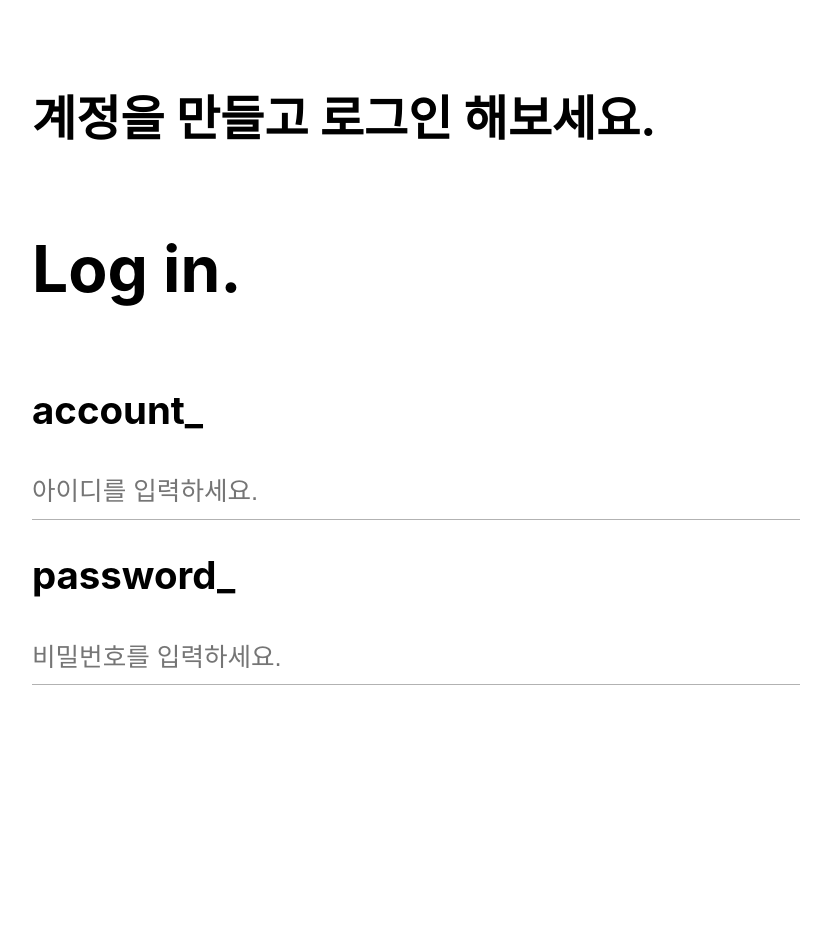
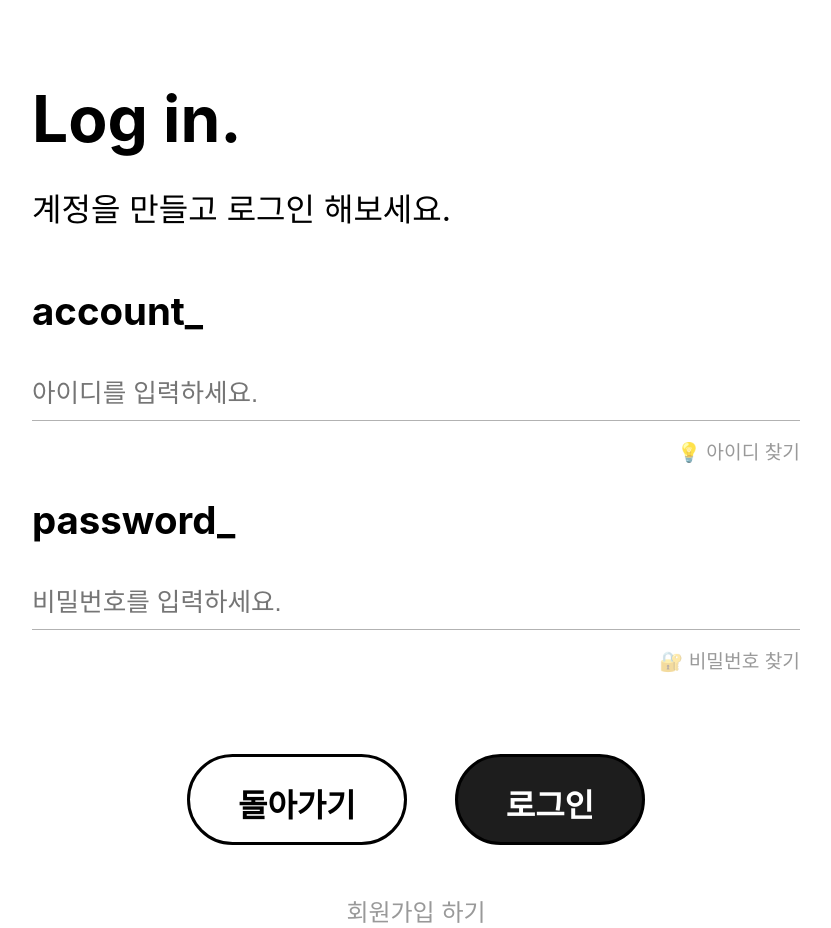
Before and after one commit to Ster-Kang/mywebpage, a React (Create React App) app: page /login in a window 1280 px wide. Shown: the whole page, without its empty margins (224-1055 px from the left). Before the commit the page ends 880 px from the top, so only its background shows below. Built offline with nearby package versions, Linux system fonts and the light colour scheme.

Commit message:
로그인 페이지 프로토타입 완성

```diff
--- a/src/components/Button.tsx
+++ b/src/components/Button.tsx
@@ -7,6 +7,7 @@ type ButtonProps = {
   compStyle?: string;
   fadeIn?: boolean;
   focused?: boolean;
+  style?: React.CSSProperties;
 };
 
 const StyledButton = styled.button<{ fadeIn?: boolean, focused?: boolean, compStyle?: string }>`
@@ -45,7 +46,7 @@ const StyledButton = styled.button<{ fadeIn?: boolean, focused?: boolean, compSt
   `}
 `;
 
-const Button = ({ text, href, compStyle, fadeIn, focused }: ButtonProps) => {
+const Button = ({ text, href, compStyle, fadeIn, focused, style }: ButtonProps) => {
   const navigate = useNavigate();
 
   const handleClick = () => {
@@ -62,6 +63,7 @@ const Button = ({ text, href, compStyle, fadeIn, focused }: ButtonProps) => {
       focused={focused}
       compStyle={compStyle}
       onClick={handleClick}
+      style={style}
     >
       {text}
     </StyledButton>
--- a/src/components/Title.tsx
+++ b/src/components/Title.tsx
@@ -46,9 +46,20 @@ const StyledH2 = styled.h2<{ compStyle?: string }>`
   font-weight: 400;
   margin-left: 0.5rem;
 
-  ${({ compStyle }) => (compStyle === 'fadeIn' || compStyle === 'basic') && css`
+  ${({ compStyle }) => compStyle === 'fadeIn' && css`
     opacity: 1;
     transform: translateY(0);
+  `}
+
+  ${({ compStyle }) => compStyle === 'basic' && css`
+    opacity: 1;
+    top: -4.8rem;
+  `}
+
+  ${({compStyle}) => compStyle === 'title' && css`
+    opacity: 1;
+    top: 0;
+    transform:none;
   `}
 `;
 
--- a/src/pages/login/Login.tsx
+++ b/src/pages/login/Login.tsx
@@ -1,8 +1,8 @@
 import React from 'react';
 import styled from 'styled-components';
-import Box from '../../components/RoundedBox';
 import Title from '../../components/Title';
 import TextInput from '../../components/TextInput';
+import Button from '../../components/Button';
 
 const LoginContainer = styled.div`
     display:flex;
@@ -18,22 +18,36 @@ const LoginContainer = styled.div`
     padding-top: 10vh;
 `;
 
+const ButtonContainer = styled.div`
+    display:flex;
+    flex-direction: row;
+    gap: 3rem;
+    max-width: 48rem;
+    width:100wh;
+    margin-top: 5rem;
+    margin-bottom: 3rem;
+`;
+
 const Login: React.FC = () => {
     return (
         <LoginContainer>
-            <Title compStyle={"title"} style={{
-                fontSize: '3rem',
-                marginBottom: '5rem',
-                marginLeft: 0,
-                marginRight: 'auto'
-            }}>계정을 만들고 로그인 해보세요.</Title>
-
-                <Title compStyle={"title"} style={{
+            <Title
+            compStyle={"title"}
+            style={{
                 fontSize : '4rem',
                 marginRight: 'auto',
-                    marginBottom: '3rem',
-                    marginLeft: '0',
+                marginLeft: '0'
             }}>Log in.</Title>
+
+            <h2
+                style={{
+                    fontSize : '2rem',
+                    marginRight: 'auto',
+                    fontWeight: 400
+                }}
+            >
+                계정을 만들고 로그인 해보세요.
+            </h2>
 
             <h2 style={{
                 fontSize : '2.4rem',
@@ -42,6 +56,22 @@ const Login: React.FC = () => {
                 account_
             </h2>
             <TextInput placeHolder={'아이디를 입력하세요.'} valueType='text'/>
+            <a
+                style={{
+                    fontSize: '1.2rem',
+                    color: 'rgba(0, 0, 0, 0.4)',
+                    textDecoration: 'none',
+                    textUnderlineOffset: '0.5rem',
+                    marginLeft: 'auto',
+                    marginTop: '1rem'
+                }}
+
+                href='#'
+            >
+                <span style={{
+                    color : 'rgba(0,0,0,0.7)'
+                }}>💡</span> 아이디 찾기
+            </a>
 
             <h2 style={{
                 fontSize : '2.4rem',
@@ -50,6 +80,40 @@ const Login: React.FC = () => {
                 password_
             </h2>
             <TextInput placeHolder={'비밀번호를 입력하세요.'} valueType='password'/>
+            <a
+                style={{
+                    fontSize: '1.2rem',
+                    color: 'rgba(0, 0, 0, 0.4)',
+                    textDecoration: 'none',
+                    textUnderlineOffset: '0.5rem',
+                    marginLeft: 'auto',
+                    marginTop: '1rem'
+                }}
+
+                href='#'
+            >
+                <span style={{
+                    color : 'rgba(0,0,0,0.4)'
+                }}>🔐</span> 비밀번호 찾기
+            </a>
+
+
+            <ButtonContainer>
+                <Button text="돌아가기" compStyle="basic"/>
+                <Button text="로그인" compStyle="basic" focused={true}/>
+            </ButtonContainer>
+            <a
+                style={{
+                    fontSize: '1.5rem',
+                    color: 'rgba(0, 0, 0, 0.4)',
+                    textDecoration: 'underline',
+                    textUnderlineOffset: '0.5rem'
+                }}
+
+                href='#'
+            >
+                회원가입 하기
+            </a>
         </LoginContainer>
     );
 };
```
Lines whose indentation alone changed are shown as unchanged.
